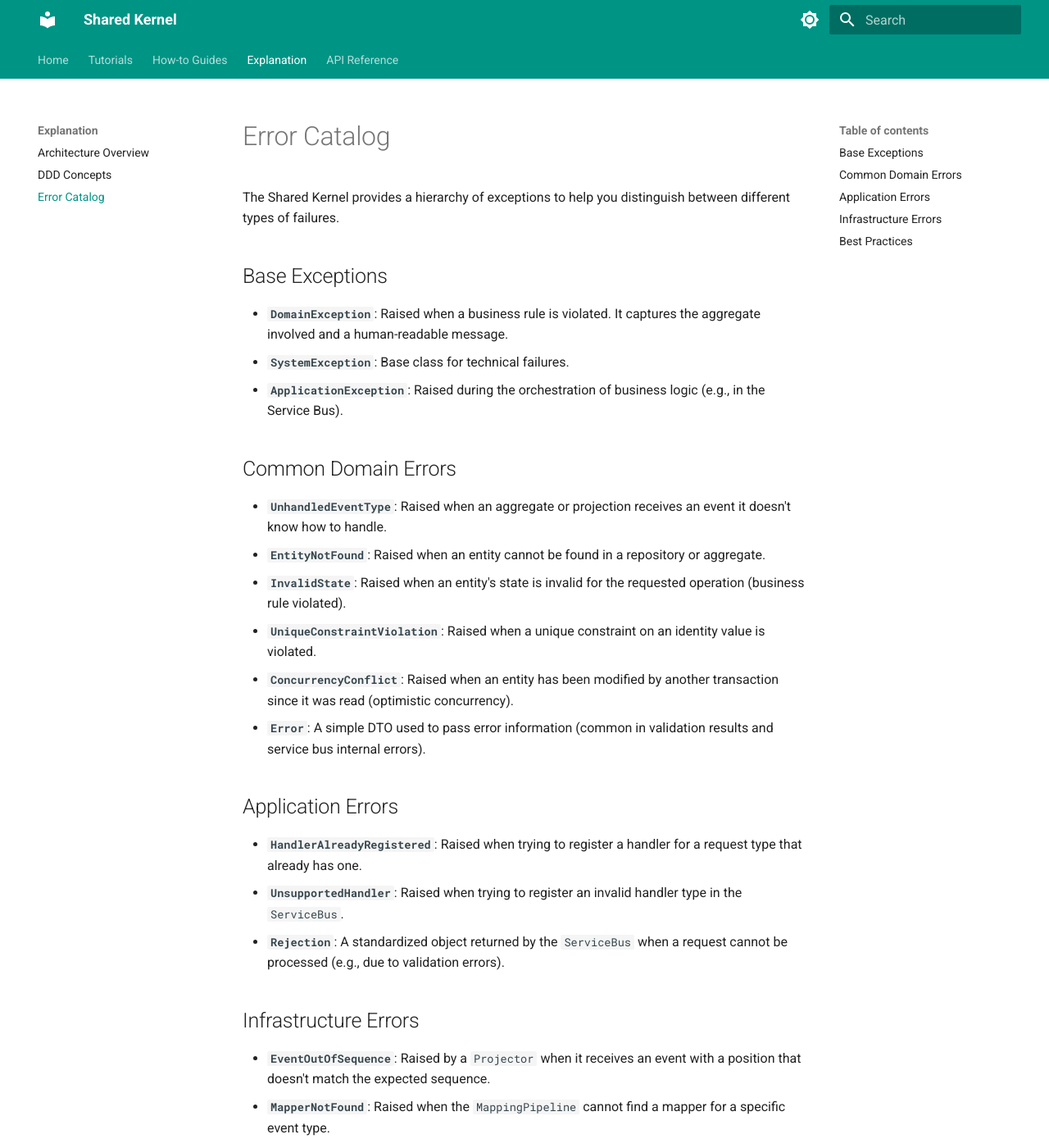
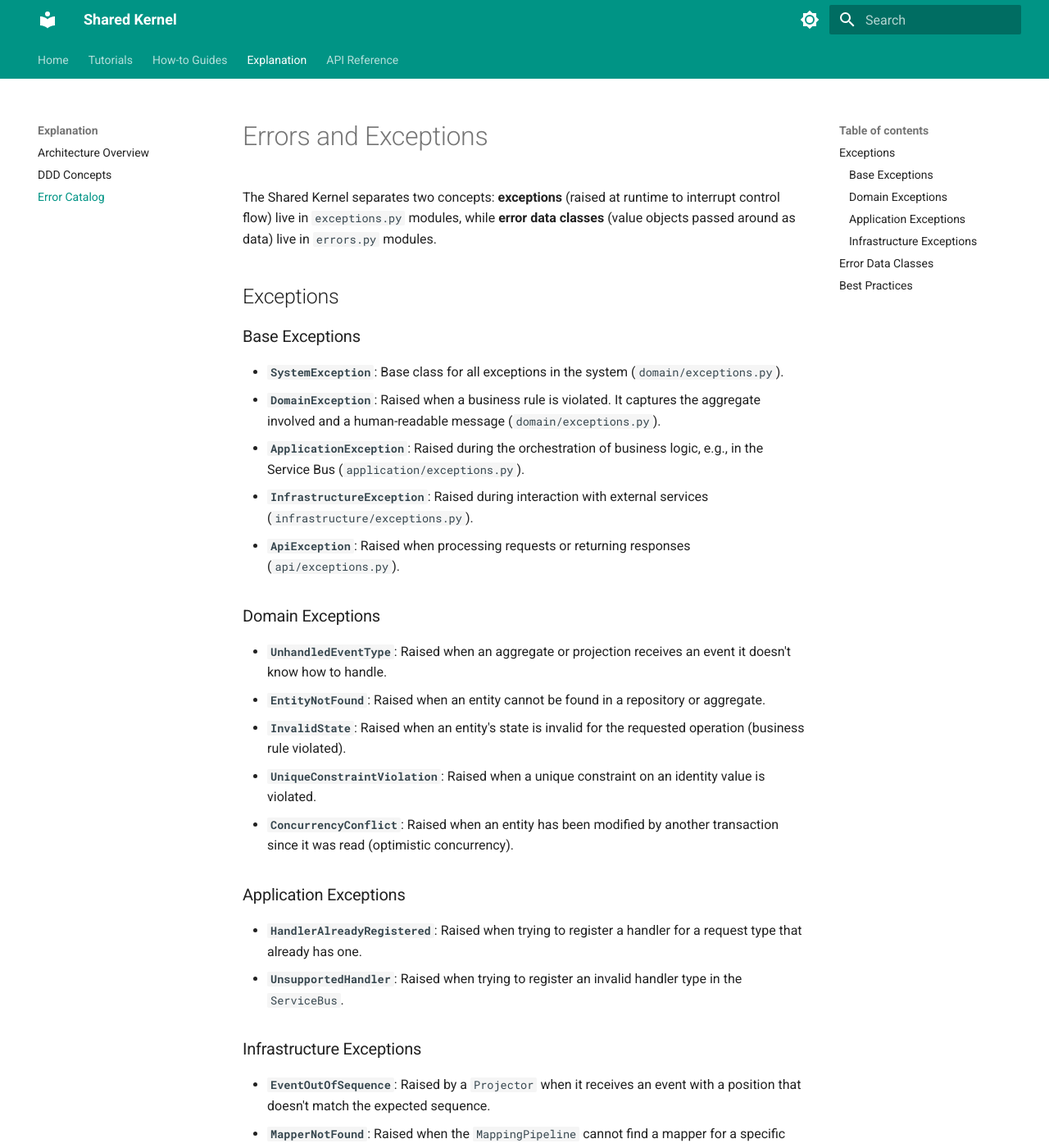
Before and after one commit to juanluiscr27/shared-kernel, an MkDocs documentation site: the page built from docs/explanation/errors.md, in a window 1280 px wide and 1400 px high. Shown: the whole window at 82% size. Built offline with MkDocs 1.6.1 and Material for MkDocs 9.7.7, drawn with Linux system fonts in a browser that asks for light colours; some of the changed text lies outside the part shown.

Commit message:
docs: Update documentation for exceptions/errors split
Update API reference directives, explanation doc, and CLAUDE.md to
reflect the new exceptions.py modules and the separation of concerns
between exceptions and error data classes.

Co-Authored-By: Claude Opus 4.6 (1M context) <noreply@anthropic.com>

```diff
--- a/docs/explanation/errors.md
+++ b/docs/explanation/errors.md
@@ -1,29 +1,31 @@
-# Error Catalog
+# Errors and Exceptions
 
-The Shared Kernel provides a hierarchy of exceptions to help you distinguish between different types of failures.
+The Shared Kernel separates two concepts: **exceptions** (raised at runtime to interrupt control flow) live in `exceptions.py` modules, while **error data classes** (value objects passed around as data) live in `errors.py` modules.
 
-## Base Exceptions
+## Exceptions
 
-- **`DomainException`**: Raised when a business rule is violated. It captures the aggregate involved and a human-readable message.
-- **`SystemException`**: Base class for technical failures.
-- **`ApplicationException`**: Raised during the orchestration of business logic (e.g., in the Service Bus).
+### Base Exceptions
 
-## Common Domain Errors
+- **`SystemException`**: Base class for all exceptions in the system (`domain/exceptions.py`).
+- **`DomainException`**: Raised when a business rule is violated. It captures the aggregate involved and a human-readable message (`domain/exceptions.py`).
+- **`ApplicationException`**: Raised during the orchestration of business logic, e.g., in the Service Bus (`application/exceptions.py`).
+- **`InfrastructureException`**: Raised during interaction with external services (`infrastructure/exceptions.py`).
+- **`ApiException`**: Raised when processing requests or returning responses (`api/exceptions.py`).
+
+### Domain Exceptions
 
 - **`UnhandledEventType`**: Raised when an aggregate or projection receives an event it doesn't know how to handle.
 - **`EntityNotFound`**: Raised when an entity cannot be found in a repository or aggregate.
 - **`InvalidState`**: Raised when an entity's state is invalid for the requested operation (business rule violated).
 - **`UniqueConstraintViolation`**: Raised when a unique constraint on an identity value is violated.
 - **`ConcurrencyConflict`**: Raised when an entity has been modified by another transaction since it was read (optimistic concurrency).
-- **`Error`**: A simple DTO used to pass error information (common in validation results and service bus internal errors).
 
-## Application Errors
+### Application Exceptions
 
 - **`HandlerAlreadyRegistered`**: Raised when trying to register a handler for a request type that already has one.
 - **`UnsupportedHandler`**: Raised when trying to register an invalid handler type in the `ServiceBus`.
-- **`Rejection`**: A standardized object returned by the `ServiceBus` when a request cannot be processed (e.g., due to validation errors).
 
-## Infrastructure Errors
+### Infrastructure Exceptions
 
 - **`EventOutOfSequence`**: Raised by a `Projector` when it receives an event with a position that doesn't match the expected sequence.
 - **`MapperNotFound`**: Raised when the `MappingPipeline` cannot find a mapper for a specific event type.
@@ -31,6 +33,13 @@ The Shared Kernel provides a hierarchy of exceptions to help you distinguish bet
 - **`UnprocessableListener`**: Raised when a listener cannot be processed because it handles zero event types.
 - **`IntegrityError`**: Raised on optimistic concurrency control failures in the infrastructure layer.
 
+## Error Data Classes
+
+- **`Error`**: A frozen dataclass used to pass error information as data, common in validation results and service bus internal errors (`domain/errors.py`).
+- **`ErrorDetail`**: A machine-readable error detail for HTTP responses (`application/errors.py`).
+- **`Rejection`**: A standardized object returned by the `ServiceBus` when a request cannot be processed, e.g., due to validation errors or domain exceptions (`application/errors.py`).
+- **`ServiceBusErrors`**: A catalog of `Error` factory methods for common service bus failures (`application/errors.py`).
+
 ## Best Practices
 
 1. **Use Exceptions**: Raise `DomainException` subclasses from handlers for expected business failures. The `ServiceBus` catches and converts them to `Rejection` responses with appropriate HTTP status codes. It also catches `ValueError` exceptions (e.g., from `Guard` clauses) and maps them to `Rejection` with a 422 status code.
--- a/docs/reference/api.md
+++ b/docs/reference/api.md
@@ -14,6 +14,6 @@ This section contains the automatically generated documentation for the modules
     options:
       show_root_heading: true
 
-::: sharedkernel.api.errors
+::: sharedkernel.api.exceptions
     options:
       show_root_heading: true
--- a/docs/reference/infrastructure.md
+++ b/docs/reference/infrastructure.md
@@ -22,6 +22,6 @@ This section contains the automatically generated documentation for the modules
     options:
       show_root_heading: true
 
-::: sharedkernel.infrastructure.errors
+::: sharedkernel.infrastructure.exceptions
     options:
       show_root_heading: true
```
Also changed, not shown: CLAUDE.md (+2 -1 lines), docs/reference/application.md (+4 -0 lines), docs/reference/domain.md (+4 -0 lines).
